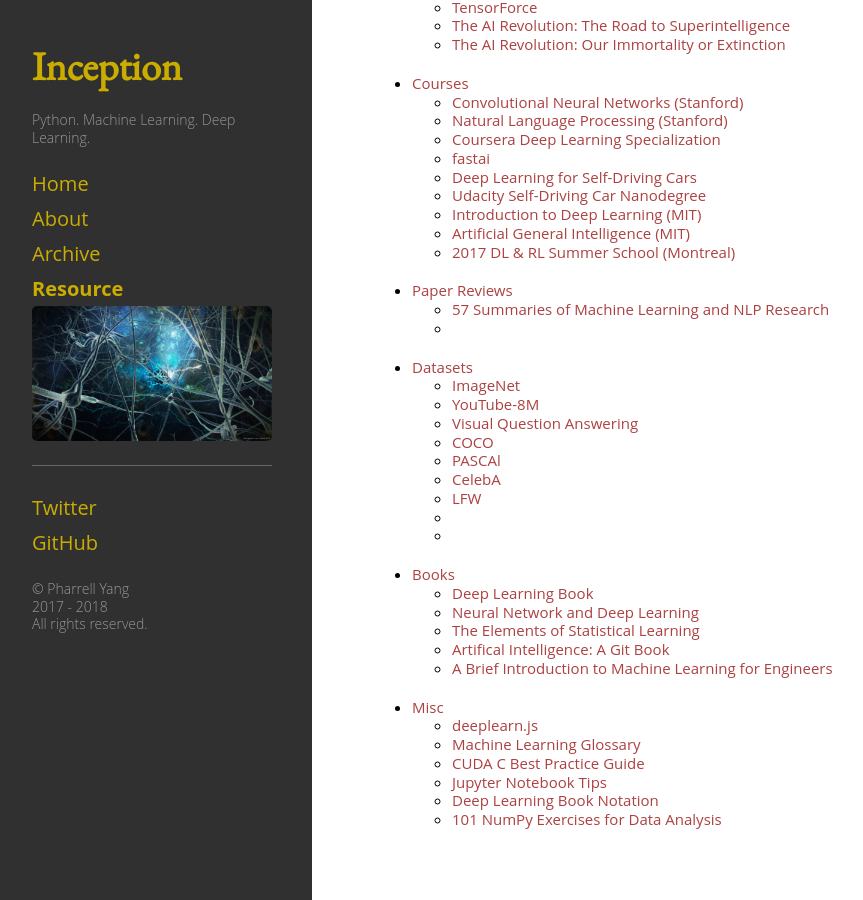
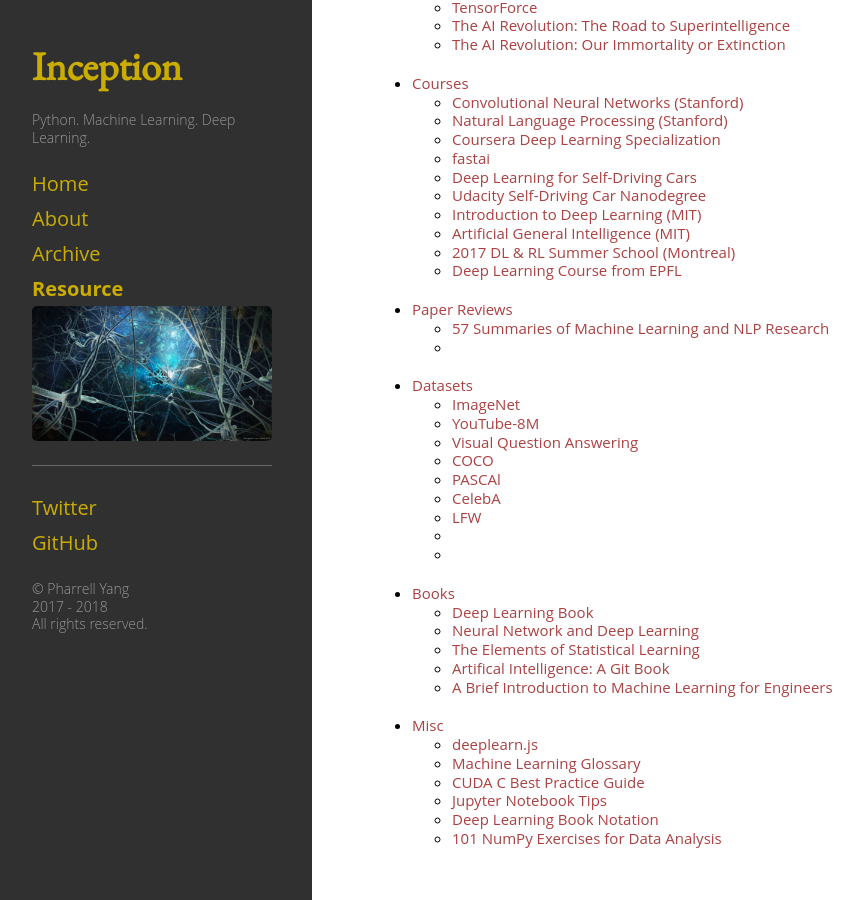
Before and after one commit to pharrellyhy/pharrellyhy.github.io.bakcup, a Jekyll site: the page built from resource.md, in a window 1280 px wide and 900 px high, scrolled down 1604 px. Shown: the whole window, without its empty margins (8-871 px from the left). Built offline with Jekyll 4.4.1, drawn with Linux system fonts in a browser that asks for light colours.

Commit message:
updates resource

```diff
--- a/_data/nav.yml
+++ b/_data/nav.yml
@@ -259,6 +259,9 @@
     - title: "2017 DL & RL Summer School (Montreal)"
       url: "http://videolectures.net/deeplearning2017_montreal/"
 
+    - title: "Deep Learning Course from EPFL"
+      url: "https://documents.epfl.ch/users/f/fl/fleuret/www/dlc/"
+
 
 - title: "Paper Reviews"
   sublinks:
```
